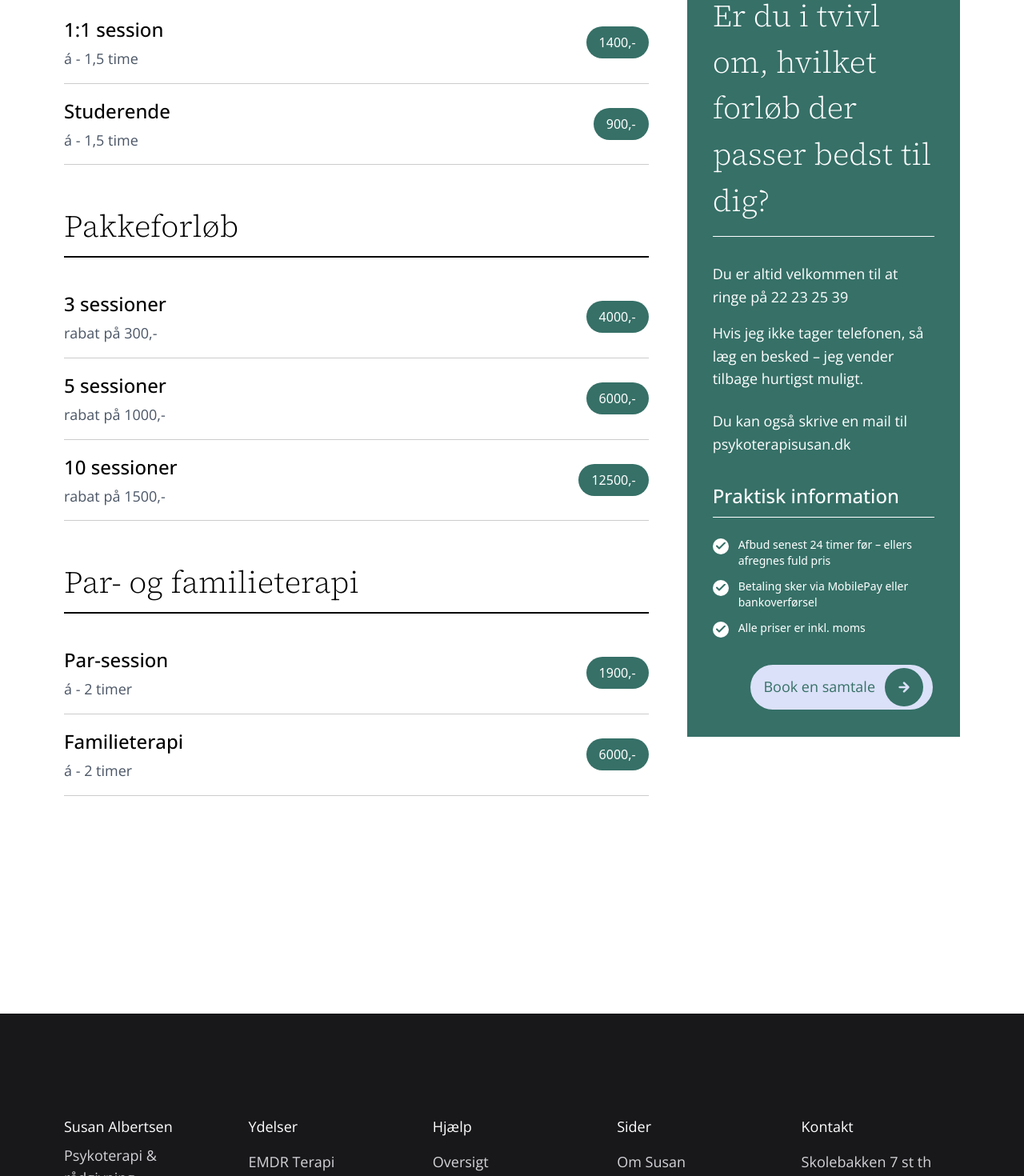
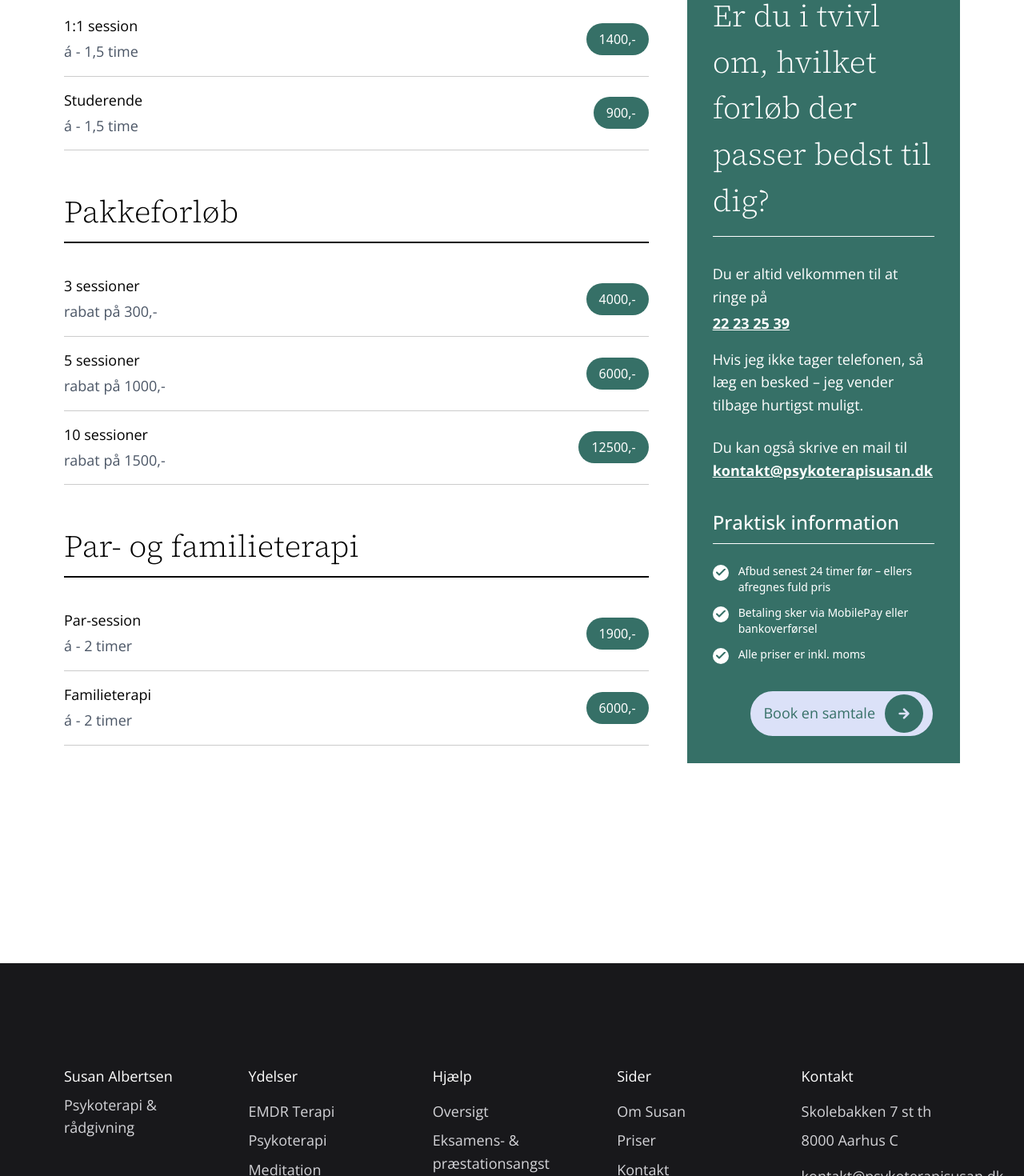
Before and after one commit to oscarlund121/susancorrecto, a Next.js app: page /pricing in a window 1280 px wide. Shown: the part 720-2190 px from the top of the page at 80% size. Built offline with nearby package versions, Linux system fonts and the light colour scheme.

Commit message:
Update help links and improve accessibility in Footer, InfoCard, Navigation, and ServiceLinks components

```diff
--- a/src/app/components/layout/Footer.jsx
+++ b/src/app/components/layout/Footer.jsx
@@ -36,7 +36,7 @@ const Footer = () => {
             <h5 className="font-semibold text-white">Hjælp</h5>
             <ul className="mt-4 space-y-2 text-sm text-zinc-300">
               <li><Link href="/help" className="hover:text-white transition-colors">Oversigt</Link></li>
-              <li><Link href="/help/eksamensangst" className="hover:text-white transition-colors">Unge & Studerende</Link></li>
+              <li><Link href="/help/eksamensangst" className="hover:text-white transition-colors">Eksamens- & præstationsangst</Link></li>
               <li><Link href="/help/angst-og-folelser" className="hover:text-white transition-colors">Angst & følelser</Link></li>
               <li><Link href="/help/depression-og-sorg" className="hover:text-white transition-colors">Depression & sorg</Link></li>
               <li><Link href="/help/familie-par" className="hover:text-white transition-colors">Relationer & familieliv</Link></li>
--- a/src/app/components/layout/InfoCard.jsx
+++ b/src/app/components/layout/InfoCard.jsx
@@ -1,4 +1,5 @@
 import Button from "../ui/Button";
+import Link from "next/link";
 
 const InfoCard = () => {
   return (
@@ -8,9 +9,10 @@ const InfoCard = () => {
       </div>
 
       <div className="mb-8">
-        <p className="mb-4">Du er altid velkommen til at ringe på <strong>22 23 25 39</strong></p>
+        <p className="mb-1">Du er altid velkommen til at ringe på</p>
+        <p className="mb-4"><Link href="tel:+4522232539" className="font-bold underline hover:text-[#DBE1F8] transition-colors">22 23 25 39</Link></p>
         <p className="mb-6">Hvis jeg ikke tager telefonen, så læg en besked – jeg vender tilbage hurtigst muligt.</p>
-        <p>Du kan også skrive en mail til <strong>psykoterapisusan.dk</strong></p>
+        <p>Du kan også skrive en mail til <Link href="mailto:kontakt@psykoterapisusan.dk" className="font-bold underline hover:text-[#DBE1F8] transition-colors">kontakt@psykoterapisusan.dk</Link></p>
       </div>
 
       <div className="mb-8">
--- a/src/app/components/layout/Navigation.jsx
+++ b/src/app/components/layout/Navigation.jsx
@@ -148,7 +148,7 @@ const Navigation = ({ variant = 'default' }) => {
                   Oversigt
                 </Link>
                 <Link href="/help/eksamensangst" className="block px-4 py-3 text-[#367067] text-md hover:text-[#D3D9E5] transition-colors">
-                  Unge & Studerende
+                  Eksamens- & præstationsangst
                 </Link>
                 <Link href="/help/angst-og-folelser" className="block px-4 py-3 text-[#367067] text-md hover:text-[#D3D9E5] transition-colors">
                   Angst & følelser
@@ -268,7 +268,7 @@ const Navigation = ({ variant = 'default' }) => {
                 className="block text-[#367067] text-sm py-2 pl-4 hover:bg-gray-50 rounded"
                 onClick={() => setIsMenuOpen(false)}
               >
-                Unge & Studerende
+                Eksamens- & præstationsangst
               </Link>
               <Link
                 href="/help/angst-og-folelser"
--- a/src/app/components/ui/PriceItem.jsx
+++ b/src/app/components/ui/PriceItem.jsx
@@ -2,7 +2,7 @@ const PriceItem = ({ title, subtitle, price }) => {
   return (
     <div className="flex justify-between items-center py-4 border-b border-black/20">
       <div>
-        <h4 className="font-medium text-black">{title}</h4>
+        <h5 className="font-medium text-black">{title}</h5>
         {subtitle && (
           <p className="text-sm text-gray-600 mt-1">{subtitle}</p>
         )}
--- a/src/app/components/ui/ServiceLinks.jsx
+++ b/src/app/components/ui/ServiceLinks.jsx
@@ -9,7 +9,7 @@ const services = [
 
 const ServiceLinks = () => {
   return (
-    <div className="flex flex-row flex-wrap gap-6 justify-center md:justify-start">
+    <div className="flex flex-row flex-wrap gap-6 justify-center">
       {services.map((service) => (
         <Link key={service.href} href={service.href} className="group">
           <h5 className="text-[#367067] group-hover:text-white group-hover:bg-[#367067] group-hover:underline transition-all py-2 px-5 border-[#367067] border-2 rounded-full">
```
